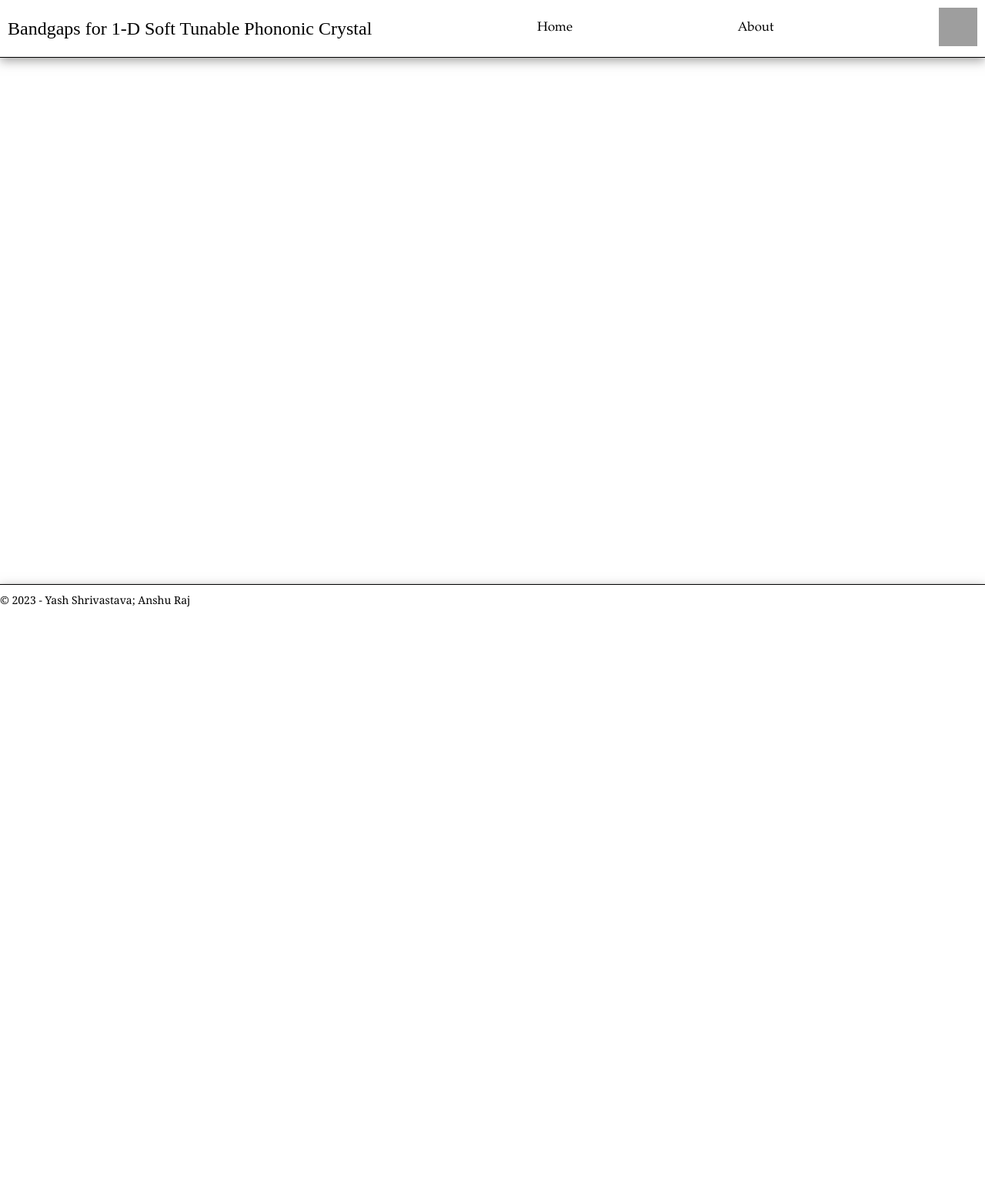
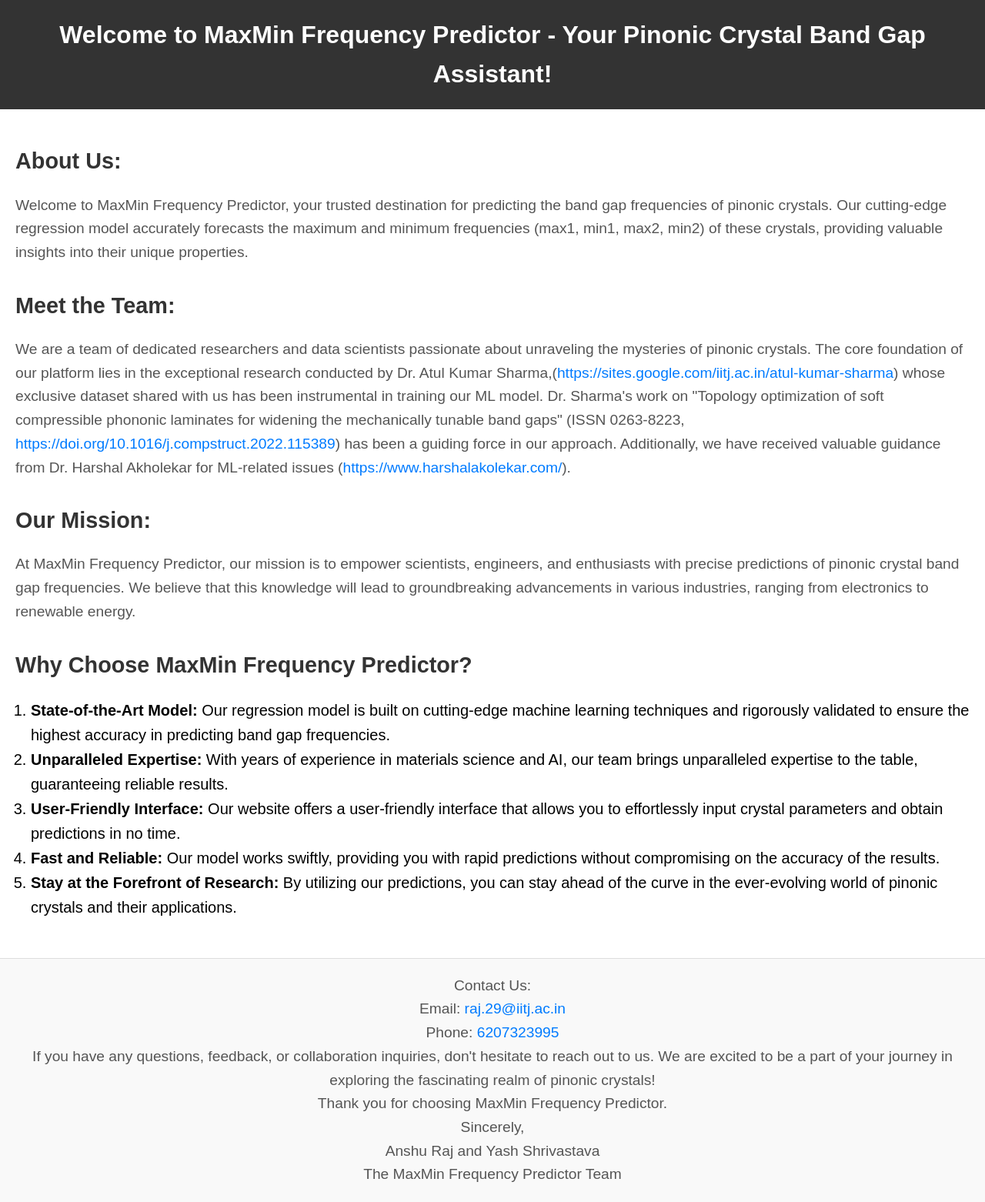
Before and after one commit to alephys26/Tunable_bandgap_ML, a Flask app: template templates/about.html in a window 1280 px wide. Shown: the whole page at 77% size. Before the commit the page ends 789 px from the top, so only its background shows below. Run offline with Flask 3, Linux system fonts and the light colour scheme; the template is opened without the code that fills it, so the values that code supplies are empty; grey boxes are pictures that could not be loaded.

Commit message:
Add files via upload

```diff
--- a/templates/about.html
+++ b/templates/about.html
@@ -1,40 +1,97 @@
 <!DOCTYPE html>
-<html lang="en-in">
+<html lang="en">
 
 <head>
-    <meta charset="utf-8" />
-    <meta name="viewport" content="width=device-width, initial-scale=1.0" />
-    <title>Bandgaps for 1-D soft tunable phononic crystal</title>
-    <link rel="stylesheet" href="style.css" />
-    <script src="script.js" defer></script>
+    <meta charset="UTF-8">
+    <meta name="viewport" content="width=device-width, initial-scale=1.0">
+    <title>Welcome to MaxMin Frequency Predictor</title>
+    <link rel="stylesheet" href="About_style.css">
 </head>
 
 <body>
     <header>
-        <nav class="border-bottom box-shadow">
-            <div class="container">
-                <ul class="navbar-nav">
-                    <li class="nav-item navbar-brand">
-                        <a href="home.html">Bandgaps for 1-D Soft Tunable Phononic Crystal</a>
-                    </li>
-                    <li class="nav-item">
-                        <a class="nav-link navtext text-dark" href="home.html">Home</a>
-                    </li>
-                    <li class="nav-item">
-                        <a class="nav-link navtext text-dark" href="about.html">About</a>
-                    </li>
-                    <li class="nav-item">
-                        <a class="nav-link" href="https://iitj.ac.in"><img src="iitj_logo.jpg" class="logo" /></a>
-                    </li>
-                </ul>
-            </div>
-        </nav>
+        <h1>Welcome to MaxMin Frequency Predictor - Your Pinonic Crystal Band Gap Assistant!</h1>
     </header>
-    <div class="main">
 
-    </div>
-    <footer class="border-top footer box-shadow">
-        &copy; 2023 - Yash Shrivastava; Anshu Raj
+    <main>
+        <section class="about">
+            <h2>About Us:</h3>
+                <p>
+                    Welcome to MaxMin Frequency Predictor, your trusted destination for predicting the band gap
+                    frequencies
+                    of pinonic crystals. Our cutting-edge regression model accurately forecasts the maximum and minimum
+                    frequencies (max1, min1, max2, min2) of these crystals, providing valuable insights into their
+                    unique
+                    properties.
+                </p>
+        </section>
+
+        <section class="team">
+            <h2>Meet the Team:</h2>
+            <p>
+                We are a team of dedicated researchers and data scientists passionate about unraveling the mysteries of
+                pinonic crystals. The core foundation of our platform lies in the exceptional research conducted by Dr.
+                Atul Kumar
+                Sharma,(<a
+                    href="https://sites.google.com/iitj.ac.in/atul-kumar-sharma">https://sites.google.com/iitj.ac.in/atul-kumar-sharma</a>)
+                whose exclusive dataset shared with us has been instrumental in training our ML model. Dr.
+                Sharma's work on "Topology optimization of soft compressible phononic laminates for widening the
+                mechanically tunable band gaps" (ISSN 0263-8223, <a
+                    href="https://doi.org/10.1016/j.compstruct.2022.115389">https://doi.org/10.1016/j.compstruct.2022.115389</a>)
+                has been a guiding force in our approach. Additionally, we have received valuable guidance from Dr.
+                Harshal Akholekar for ML-related issues (<a
+                    href="https://www.harshalakolekar.com/">https://www.harshalakolekar.com/</a>).
+            </p>
+        </section>
+
+        <section class="mission">
+            <h2>Our Mission:</h2>
+            <p>
+                At MaxMin Frequency Predictor, our mission is to empower scientists, engineers, and enthusiasts with
+                precise predictions of pinonic crystal band gap frequencies. We believe that this knowledge will lead to
+                groundbreaking advancements in various industries, ranging from electronics to renewable energy.
+            </p>
+        </section>
+
+        <section class="why-choose">
+            <h2>Why Choose MaxMin Frequency Predictor?</h2>
+            <p>
+            <ol>
+                <li>
+                    <strong>State-of-the-Art Model:</strong> Our regression model is built on cutting-edge machine
+                    learning techniques and rigorously validated to ensure the highest accuracy in predicting band gap
+                    frequencies.
+                </li>
+                <li>
+                    <strong>Unparalleled Expertise:</strong> With years of experience in materials science and AI, our
+                    team brings unparalleled expertise to the table, guaranteeing reliable results.
+                </li>
+                <li>
+                    <strong>User-Friendly Interface:</strong> Our website offers a user-friendly interface that allows
+                    you to effortlessly input crystal parameters and obtain predictions in no time.
+                </li>
+                <li>
+                    <strong>Fast and Reliable:</strong> Our model works swiftly, providing you with rapid predictions
+                    without compromising on the accuracy of the results.
+                </li>
+                <li>
+                    <strong>Stay at the Forefront of Research:</strong> By utilizing our predictions, you can stay ahead
+                    of the curve in the ever-evolving world of pinonic crystals and their applications.
+                </li>
+            </ol>
+            </p>
+        </section>
+    </main>
+
+    <footer>
+        <p>Contact Us:</p>
+        <p>Email: <a href="mailto:raj.29@iitj.ac.in">raj.29@iitj.ac.in</a></p>
+        <p>Phone: <a href="tel:+6207323995">6207323995</a></p>
+        <p>If you have any questions, feedback, or collaboration inquiries, don't hesitate to reach out to us. We are
+            excited to be a part of your journey in exploring the fascinating realm of pinonic crystals!</p>
+        <p>Thank you for choosing MaxMin Frequency Predictor.</p>
+        <p>Sincerely,</p>
+        <p>Anshu Raj and Yash Shrivastava<br>The MaxMin Frequency Predictor Team</p>
     </footer>
 </body>
 
```
